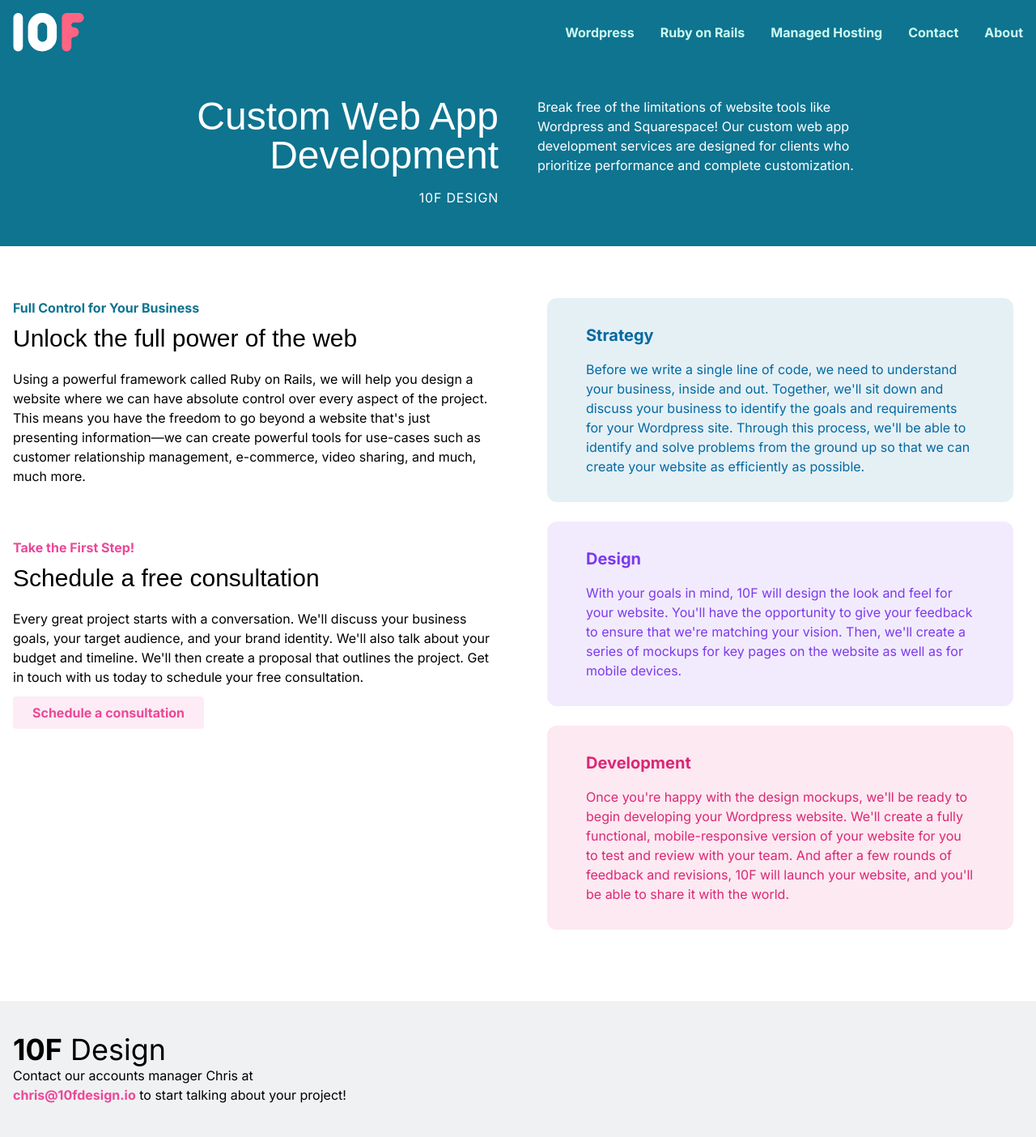
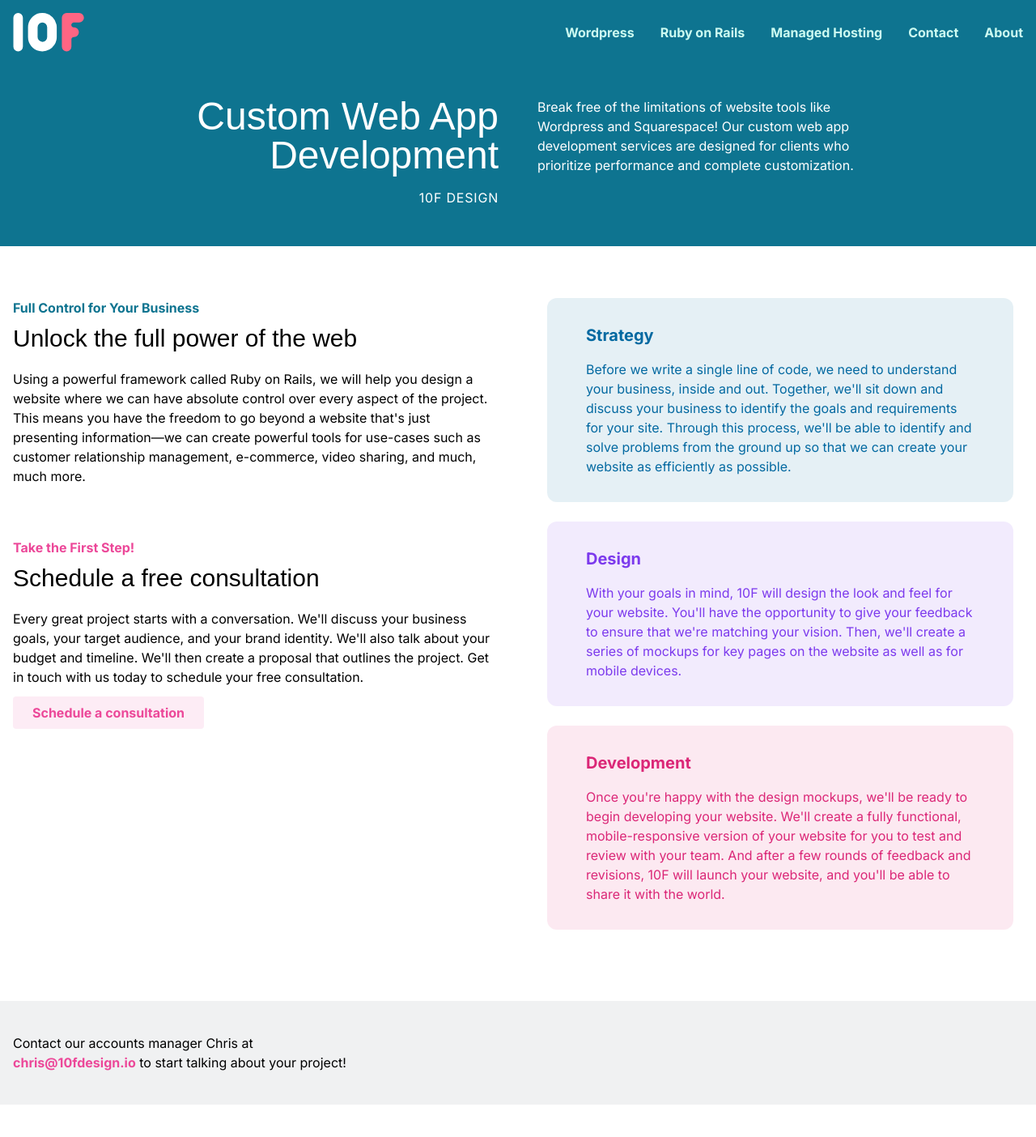
Before and after one commit to 10fdesign/10f2023, a Jekyll site: the page built from ruby-on-rails.html, in a window 1280 px wide. Shown: the whole page at 81% size. Built offline with Jekyll 4.4.1, drawn with Linux system fonts in a browser that asks for light colours; some web fonts are replaced; after the commit the page ends 1364 px from its top, so only the background shows below that.

Commit message:
Final pre-launch tweaks.

```diff
--- a/_includes/footer.html
+++ b/_includes/footer.html
@@ -1,16 +1,14 @@
 <footer class=" bg-gray-500/10 py-10">
 	<div class="container flex flex-col gap-4 md:flex-row md:gap-0 items-center">
 		<div class="basis-full w-full md:basis-1/3">
-			<h1 class="md:text-4xl text-2xl">
-				<b>10F</b> Design
-			</h1>
 			<p>
-				Contact our accounts manager Chris at <a class="text-pink-500 font-bold" href="mailto:chris@10fdesign.io">chris@10fdesign.io</a> to start talking about your project!
+				Contact our accounts manager Chris at <a class="text-pink-500 font-bold"
+					href="mailto:chris@10fdesign.io">chris@10fdesign.io</a> to start talking about your project!
 			</p>
 		</div>
 		<div class="basis-full w-full md:basis-1/3"></div>
 		<div class="basis-full w-full md:basis-1/6 md:text-right">
-<!-- 			<ul>
+			<!-- 			<ul>
 				<li class="font-bold">
 					Menu One
 				</li>
@@ -21,7 +19,7 @@
 			</ul> -->
 		</div>
 		<div class="basis-full w-full md:basis-1/6 md:text-right">
-<!-- 			<ul>
+			<!-- 			<ul>
 				<li class="font-bold">
 					Menu One
 				</li>
--- a/_includes/nav/menu.html
+++ b/_includes/nav/menu.html
@@ -1,6 +1,6 @@
 <div class="container flex justify-between items-center py-4">
   <a href="/" id="logo"
-    class="{% if page.layout == 'alt' %}fill-white{% endif %} transition-all hover:fill-[#ff6583] z-20 inline-block">
+    class="{% if include.logo_class %}{{ include.logo_class }}{% elsif page.layout == 'alt' %}fill-white{% endif %} transition-all hover:fill-[#ff6583] z-20 inline-block">
     {%
     include svg/logo.svg
     class="h-6 md:h-12 w-auto"
--- a/_includes/nav/nav.html
+++ b/_includes/nav/nav.html
@@ -1,13 +1,16 @@
 <div class="">
   <!-- Static menu -->
   <div>
-    {% include nav/menu.html %}
+    {% include nav/menu.html
+    menu_item_classes=include.menu_item_classes %}
   </div>
 
   <!-- Fixed menu that drops down on scrolled -->
-  <div class="fixed top-0 left-0 w-full transition-all opacity-0 bg-white -translate-y-4 invisible z-20"
+  <div class="fixed top-0 left-0 w-full transition-all opacity-0 bg-white -translate-y-4 invisible z-20 shadow"
     id="scrolled-header">
-    {% include nav/menu.html %}
+    {% include nav/menu.html
+    menu_item_classes=include.menu_item_classes
+    logo_class="fill-black" %}
   </div>
 
   <!-- Mobile menu -->
--- a/_includes/workflow/workflow.html
+++ b/_includes/workflow/workflow.html
@@ -5,7 +5,7 @@
     title="Strategy"
     body="Before we write a single line of code, we need to understand your business, inside and out. Together, we'll
     sit
-    down and discuss your business to identify the goals and requirements for your Wordpress site. Through this process,
+    down and discuss your business to identify the goals and requirements for your site. Through this process,
     we'll be able to identify and solve problems from the ground up so that we can create your website as efficiently as
     possible."
     number=1
@@ -24,7 +24,7 @@
 
     {% include workflow/card.html
     title="Development"
-    body="Once you're happy with the design mockups, we'll be ready to begin developing your Wordpress website. We'll
+    body="Once you're happy with the design mockups, we'll be ready to begin developing your website. We'll
     create
     a fully functional, mobile-responsive version of your website for you to test and review with your team. And after a
     few rounds of feedback and revisions, 10F will launch your website, and you'll be able to share it with the world."
--- a/assets/js/mobile-menu.js
+++ b/assets/js/mobile-menu.js
@@ -1,8 +1,7 @@
 document.addEventListener("DOMContentLoaded", function() {
   document.querySelectorAll(".mobile-menu-icon").forEach(icon => icon.addEventListener("click", function() {
-    console.log("woo")
     document.querySelector("body").classList.toggle("overflow-hidden");
     document.getElementById("mobile-menu").classList.toggle("!h-screen");
-    document.getElementById("logo").classList.toggle("opacity-0");
+    document.getElementById("scrolled-header").classList.toggle("shadow");
   }));
 });
--- a/style.css
+++ b/style.css
@@ -937,6 +937,10 @@ video {
   fill: #fff;
 }
 
+.fill-black {
+  fill: #000;
+}
+
 .p-2 {
   padding: 0.5rem;
 }
@@ -1121,6 +1125,12 @@ video {
   box-shadow: var(--tw-ring-offset-shadow, 0 0 #0000), var(--tw-ring-shadow, 0 0 #0000), var(--tw-shadow);
 }
 
+.shadow-lg {
+  --tw-shadow: 0 10px 15px -3px rgb(0 0 0 / 0.1), 0 4px 6px -4px rgb(0 0 0 / 0.1);
+  --tw-shadow-colored: 0 10px 15px -3px var(--tw-shadow-color), 0 4px 6px -4px var(--tw-shadow-color);
+  box-shadow: var(--tw-ring-offset-shadow, 0 0 #0000), var(--tw-ring-shadow, 0 0 #0000), var(--tw-shadow);
+}
+
 .blur {
   --tw-blur: blur(8px);
   filter: var(--tw-blur) var(--tw-brightness) var(--tw-contrast) var(--tw-grayscale) var(--tw-hue-rotate) var(--tw-invert) var(--tw-saturate) var(--tw-sepia) var(--tw-drop-shadow);
@@ -1270,6 +1280,12 @@ video {
     line-height: 1;
   }
 
+  .md\:shadow {
+    --tw-shadow: 0 1px 3px 0 rgb(0 0 0 / 0.1), 0 1px 2px -1px rgb(0 0 0 / 0.1);
+    --tw-shadow-colored: 0 1px 3px 0 var(--tw-shadow-color), 0 1px 2px -1px var(--tw-shadow-color);
+    box-shadow: var(--tw-ring-offset-shadow, 0 0 #0000), var(--tw-ring-shadow, 0 0 #0000), var(--tw-shadow);
+  }
+
   .md\:last\:text-center:last-child {
     text-align: center;
   }
```
